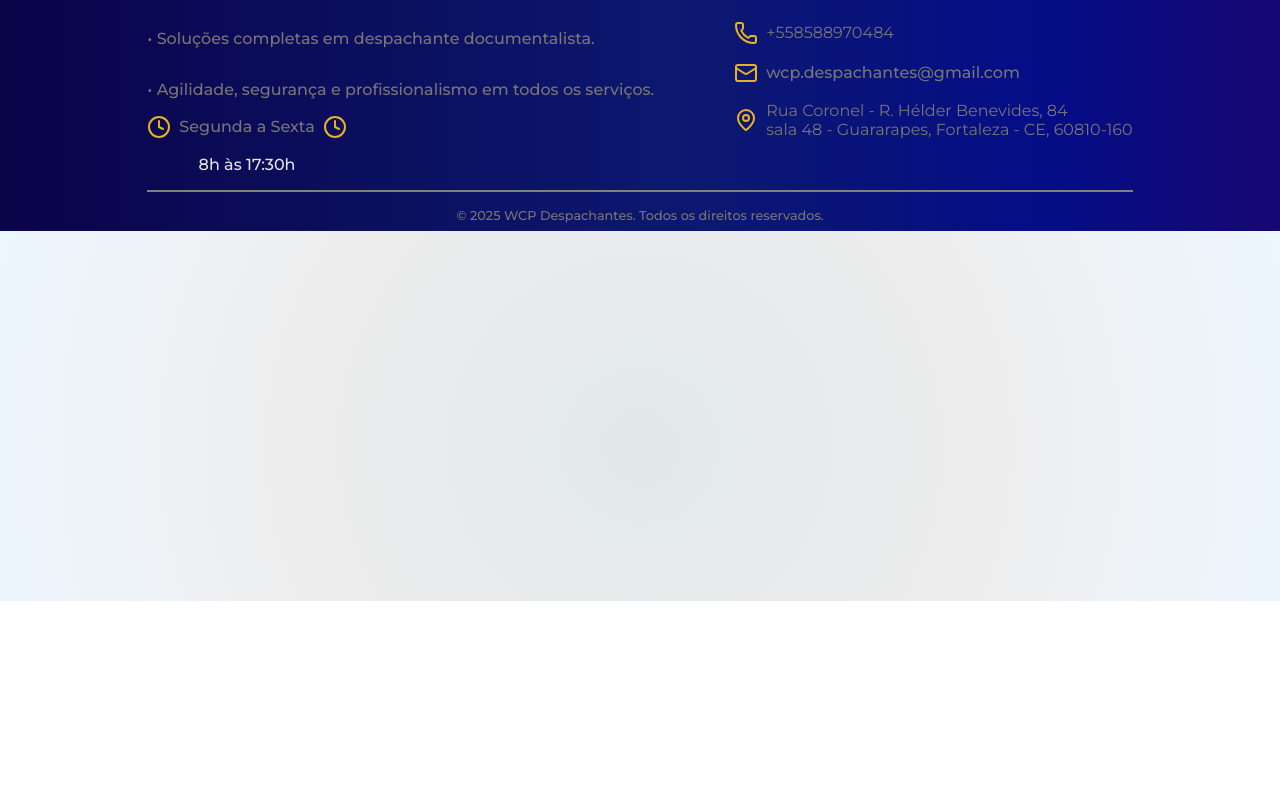
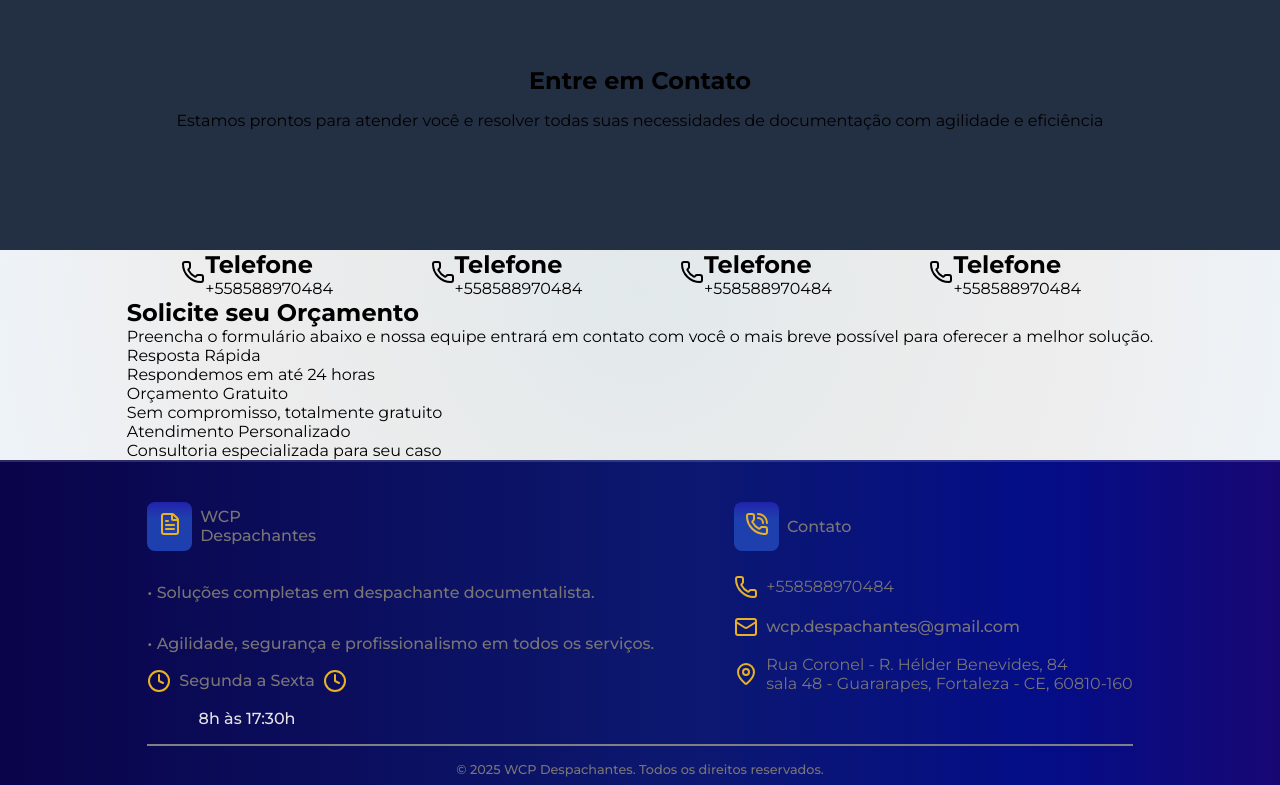
Before and after one commit to ralhael/Wcp-Site, a plain HTML site: page pages/Contact/index.html in a window 1280 px wide. Shown: the part 199-984 px from the top of the page. Before the commit the page ends 800 px from the top, so only its background shows below. Drawn offline with nearby package versions, Linux system fonts and the light colour scheme.

Commit message:
comitado

```diff
--- a/pages/Contact/index.html
+++ b/pages/Contact/index.html
@@ -1,11 +1,13 @@
 <!DOCTYPE html>
 <html lang="pt-br">
+
 <head>
     <meta charset="UTF-8">
     <meta name="viewport" content="width=device-width, initial-scale=1.0">
-    <link rel="stylesheet" href="styles.css" >
+    <link rel="stylesheet" href="styles.css">
     <title>Contato</title>
 </head>
+
 <body>
 
     <header>
@@ -22,7 +24,120 @@
         </section>
     </header>
 
-    <main></main>
+    <main>
+
+        <section class="bloco_hero">
+            <div class="title_hero">
+                <h1>Entre em Contato</h1>
+                <p>Estamos prontos para atender você e resolver todas suas necessidades de documentação com agilidade e
+                    eficiência</p>
+            </div>
+        </section>
+
+
+        <section class="blocoOrganizaQuadrados">
+            <div class="configQuadrados">
+                <div><i data-lucide="phone"></i></div>
+                <div>
+                    <h1>
+                        Telefone
+                    </h1>
+
+                    <p>
+                        +558588970484
+                    </p>
+                </div>
+            </div>
+            <div class="configQuadrados">
+                <div><i data-lucide="phone"></i></div>
+                <div>
+                    <h1>
+                        Telefone
+                    </h1>
+
+                    <p>
+                        +558588970484
+                    </p>
+                </div>
+            </div>
+            <div class="configQuadrados">
+                <div><i data-lucide="phone"></i></div>
+                <div>
+                    <h1>
+                        Telefone
+                    </h1>
+
+                    <p>
+                        +558588970484
+                    </p>
+                </div>
+            </div>
+            <div class="configQuadrados">
+                <div><i data-lucide="phone"></i></div>
+                <div>
+                    <h1>
+                        Telefone
+                    </h1>
+
+                    <p>
+                        +558588970484
+                    </p>
+                </div>
+            </div>
+
+        </section>
+
+        <section>
+            <div>
+                <div>
+                    <h1>Solicite seu Orçamento</h1>
+                    <p>Preencha o formulário abaixo e nossa equipe entrará em contato com você o mais breve possível
+                        para oferecer a melhor solução.</p>
+
+                    <div>
+                        <div><i></i></div>
+                        <div>
+                            <p>Resposta Rápida</p>
+                            <p>Respondemos em até 24 horas</p>
+                        </div>
+                    </div>
+                    <div>
+                        <div><i></i></div>
+                        <div>
+                            <p>Orçamento Gratuito</p>
+                            <p>Sem compromisso, totalmente gratuito</p>
+                        </div>
+                    </div>
+                    <div>
+                        <div><i></i></div>
+                        <div>
+                            <p>Atendimento Personalizado</p>
+                            <p>Consultoria especializada para seu caso</p>
+                        </div>
+                    </div>
+                </div>
+
+            </div>
+
+            <div>
+
+            </div>
+        </section>
+
+
+
+
+
+
+
+
+
+
+
+
+
+
+    </main>
 
     <footer>
         <section class="footer">
@@ -87,4 +202,5 @@
     <script src="https://unpkg.com/lucide@latest"></script>
     <script src="/icons.js"></script>
 </body>
+
 </html>
--- a/pages/Contact/styles.css
+++ b/pages/Contact/styles.css
@@ -24,7 +24,12 @@ main {
     display: flex;
     flex-direction: column;
     width: 100%;
+    align-items: center;
+    justify-content: center;
+
 }
+
+
 
 strong {
     color: rgb(240, 165, 5);
@@ -67,7 +72,107 @@ strong {
     border-bottom-color: rgb(255, 174, 0);
 }
 
-/* ======== RODAPÉ ======== */
+
+/*MAIN*/
+
+
+.bloco_hero {
+    display: flex;
+    flex-direction: column;
+    align-items: center;
+    justify-content: center;
+    text-align: center;
+    margin-top: 5vh;
+    background-color: #232f42;
+    width: 100%;
+    padding: 15vh 0vh;
+}
+
+.title_hero {
+    display: flex;
+    flex-direction: column;
+    align-items: center;
+    justify-content: center;
+    gap: 2vh;
+}
+
+.blocoOrganizaQuadrados {
+    display: grid;
+    grid-template-columns: 20% 20% 20% 20%;
+    align-items: center;
+    justify-content: center;
+    column-gap: 10vh;
+}
+
+
+.configQuadrados {
+    display: flex;
+    flex-direction: row;
+    align-items: center;
+    justify-content: center;
+    width: max-content;
+}
+
+
+
+
+
+
+
+
+
+
+
+
+
+
+
+
+
+
+
+
+
+
+
+
+
+
+
+
+
+
+
+
+
+
+
+
+
+
+
+
+
+
+
+
+
+
+
+
+
+
+
+
+
+
+
+
+
+
+
+
+/* RODAPÉ */
 footer {
     display: flex;
     flex-direction: column;
@@ -96,7 +201,8 @@ footer p {
     border-bottom: 2px solid gray;
 }
 
-.blocoUm, .blocoDois {
+.blocoUm,
+.blocoDois {
     display: flex;
     flex-direction: column;
     align-items: start;
@@ -136,7 +242,8 @@ footer p {
     color: #E9B224;
 }
 
-.numeroLia, #endereco {
+.numeroLia,
+#endereco {
     color: #797575;
 }
 
```
Lines whose indentation alone changed are shown as unchanged.
